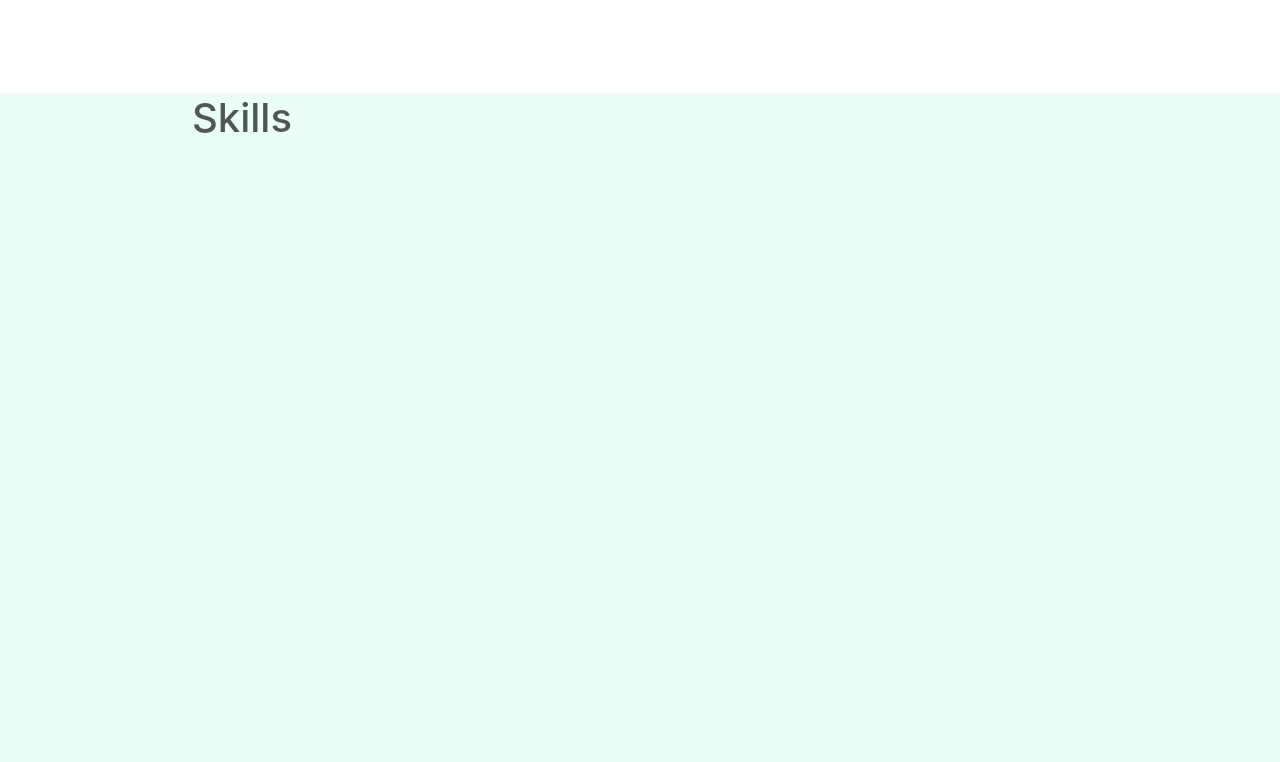
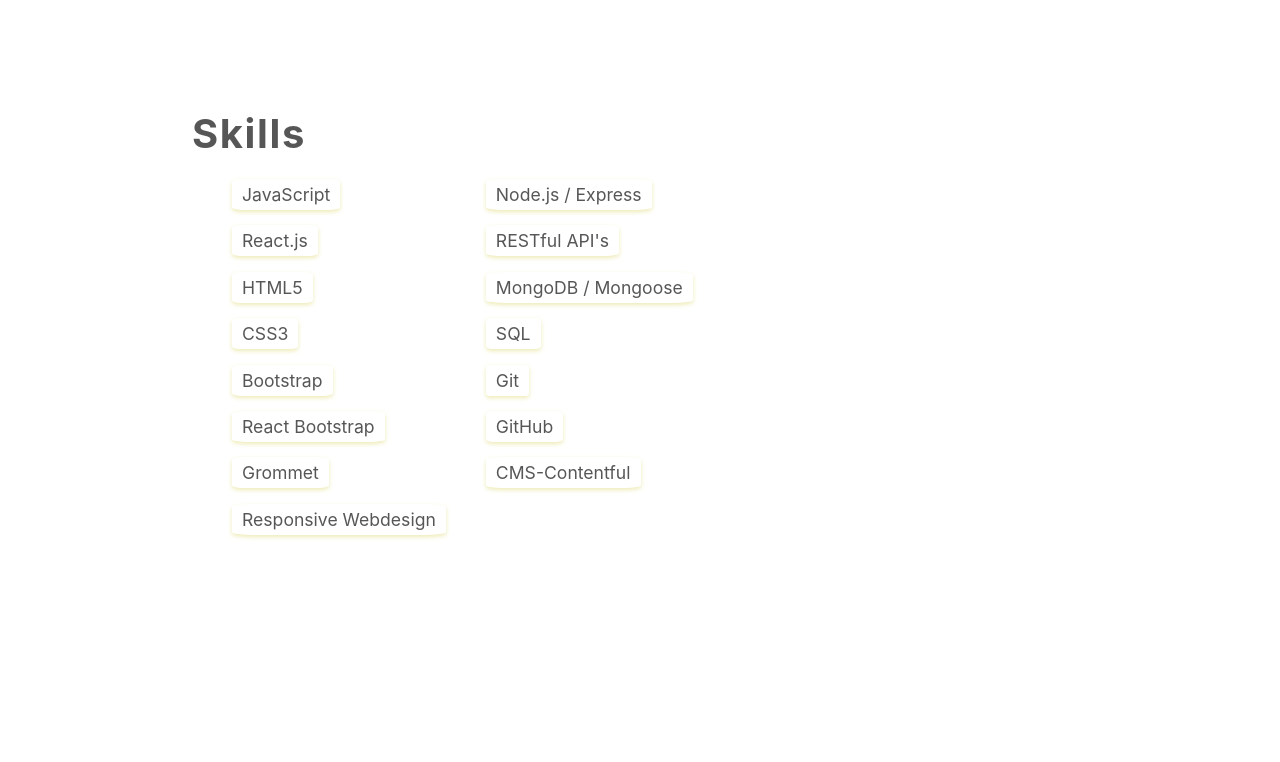
Before and after one commit to juliamj/portfolio_, a React (Create React App) app: page / in a window 1280 px wide. Shown: the part 858-1620 px from the top of the page. Built offline with nearby package versions, Linux system fonts and the light colour scheme; the HTML template or start-up script is replaced by a standard one.

Commit message:
add skills section

```diff
--- a/src/components/Skills.js
+++ b/src/components/Skills.js
@@ -4,8 +4,44 @@
     return (
         <div className="skills">
             <div className="section">
-                <h1>Skills</h1>
-                <div></div>
+                <h1 className="text-big">Skills</h1>
+                <div className="skills-flex-container">
+                    <div className="skills-flex">
+                        <div>
+                            <ul className="nobull">
+                                <li><span>JavaScript</span></li>
+                                <li><span>React.js</span></li>
+                                <li><span>HTML5</span></li>
+                                <li><span>CSS3</span></li>
+                            </ul>
+                        </div>
+                        <div>
+                            <ul className="nobull">
+                                <li><span>Bootstrap</span></li>
+                                <li><span>React Bootstrap</span></li>
+                                <li><span>Grommet</span></li>
+                                <li><span>Responsive Webdesign</span></li>
+                            </ul>
+                        </div>
+                    </div>
+                    <div className="skills-flex">
+                        <div>
+                            <ul className="nobull">
+                                <li><span>Node.js / Express</span></li>
+                                <li><span>RESTful API's</span></li>
+                                <li><span>MongoDB / Mongoose</span></li>
+                                <li><span>SQL</span></li>
+                            </ul>
+                        </div>
+                        <div>
+                            <ul className="nobull">
+                                <li><span>Git</span></li>
+                                <li><span>GitHub</span></li>
+                                <li><span>CMS-Contentful</span></li>
+                            </ul>
+                        </div>
+                    </div>
+                </div>
             </div>
         </div>
     );
--- a/src/styles/App.css
+++ b/src/styles/App.css
@@ -35,3 +35,16 @@
   text-align: center;
 }
 }
+
+.nobull {
+  list-style-type: none;
+}
+.text-big {
+  font-size: 2.5rem;
+  letter-spacing: 0.1rem;
+  line-height: 5rem;
+  font-weight: bold;
+}
+.text-md-vw {
+  font-size: 2vw;
+}
--- a/src/styles/Skills.css
+++ b/src/styles/Skills.css
@@ -1,3 +1,43 @@
 .skills {
-    background-color: rgba(127, 255, 212, 0.164);
+    /* background-color: rgba(168, 230, 209, 0.164); */
 }
+
+
+.skills li span {
+    /* background-color: rgba(24, 92, 156, 0.418); */
+    /* color:  rgba(228, 222, 135, 0.61); */
+    font-size: 1.1rem;
+    padding: 5px 10px;
+    border-radius: 10%;
+    /* box-shadow: 0 2px 4px 0 rgba(34, 60, 80, .16); */
+    box-shadow: 0 2px 4px 0 rgba(228, 222, 135, 0.61);
+    transition: all ease-in-out .2s;
+}
+
+.skills li {
+    margin-bottom: 20px;
+}
+
+
+@media only screen and (min-width:1350px) {
+    .skills-flex {
+      display: flex;
+    }
+  }
+
+  @media only screen and (min-width:567px) {
+    .skills-flex-container {
+      display: flex;
+    }
+  }
+  @media only screen and (max-width:567px) {
+    .skills-flex-container {
+      display: flex;
+    }
+    .skills li span {
+        font-size: 0.6rem;
+    }
+    .skills li {
+        margin-bottom: 5px;
+    }
+  }
```
